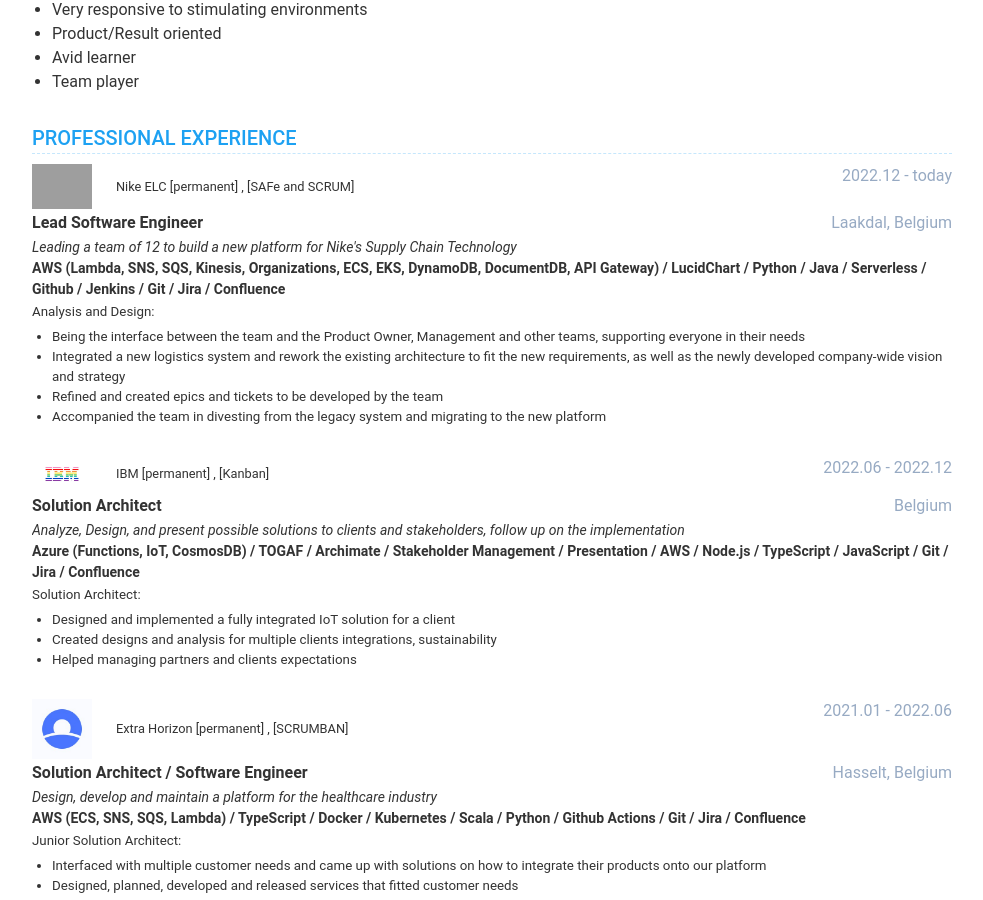
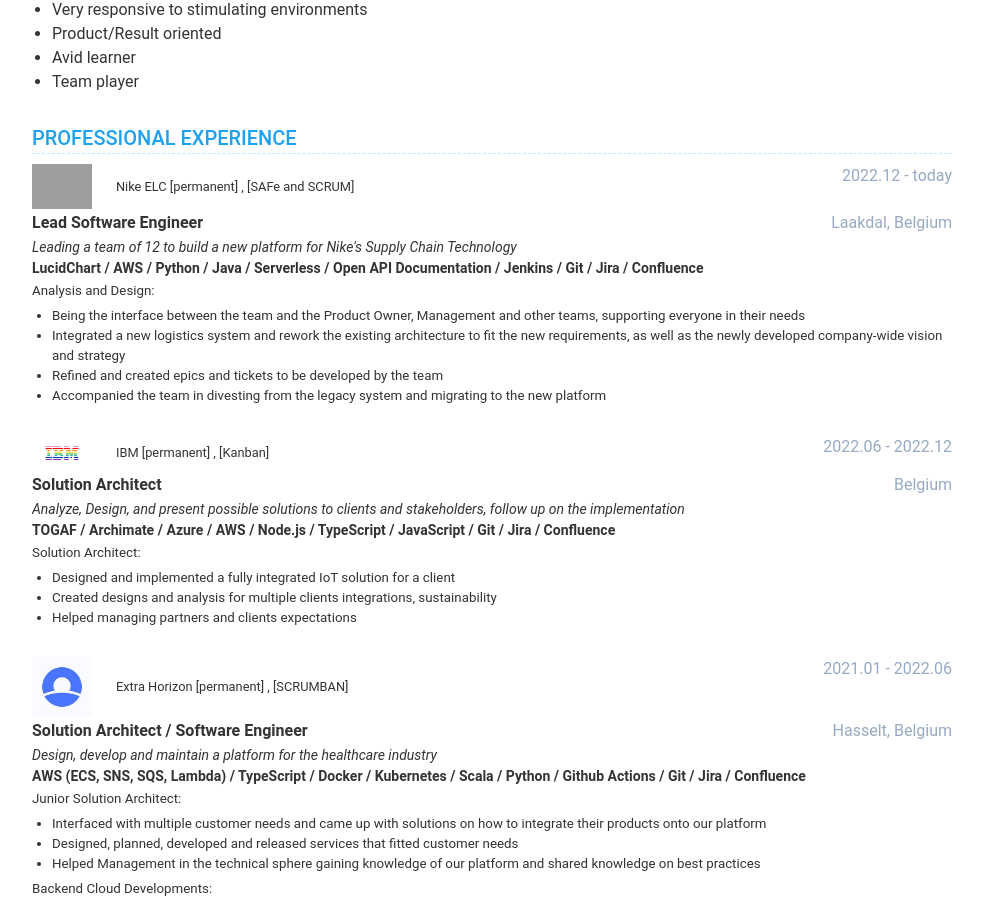
Before and after one commit to romdj/romdj.github.io, a Jekyll site: the page built from index.html, in a window 1280 px wide and 900 px high, scrolled down 303 px. Shown: the whole window, without its empty margins (148-1131 px from the left). Built offline with Jekyll 4.4.1, drawn with Linux system fonts in a browser that asks for light colours; nearby versions of some CDN libraries; grey boxes are pictures that could not be loaded.

Commit message:
minor layout changes

```diff
--- a/_data/data.yml
+++ b/_data/data.yml
@@ -107,12 +107,12 @@
   items:
     - role: Lead Software Engineer
       technologies:
-        - AWS (Lambda, SNS, SQS, Kinesis, Organizations, ECS, EKS, DynamoDB, DocumentDB, API Gateway)
-        - ' / LucidChart'
+        - 'LucidChart'
+        - ' / AWS'
         - ' / Python'
         - ' / Java'
         - ' / Serverless'
-        - ' / Github'
+        - ' / Open API Documentation'
         - ' / Jenkins'
         - ' / Git'
         - ' / Jira'
@@ -134,11 +134,9 @@
 
     - role: Solution Architect
       technologies:
-        - Azure (Functions, IoT, CosmosDB)
-        - ' / TOGAF'
+        - 'TOGAF'
         - ' / Archimate'
-        - ' / Stakeholder Management'
-        - ' / Presentation'
+        - ' / Azure'
         - ' / AWS'
         - ' / Node.js'
         - ' / TypeScript'
```
